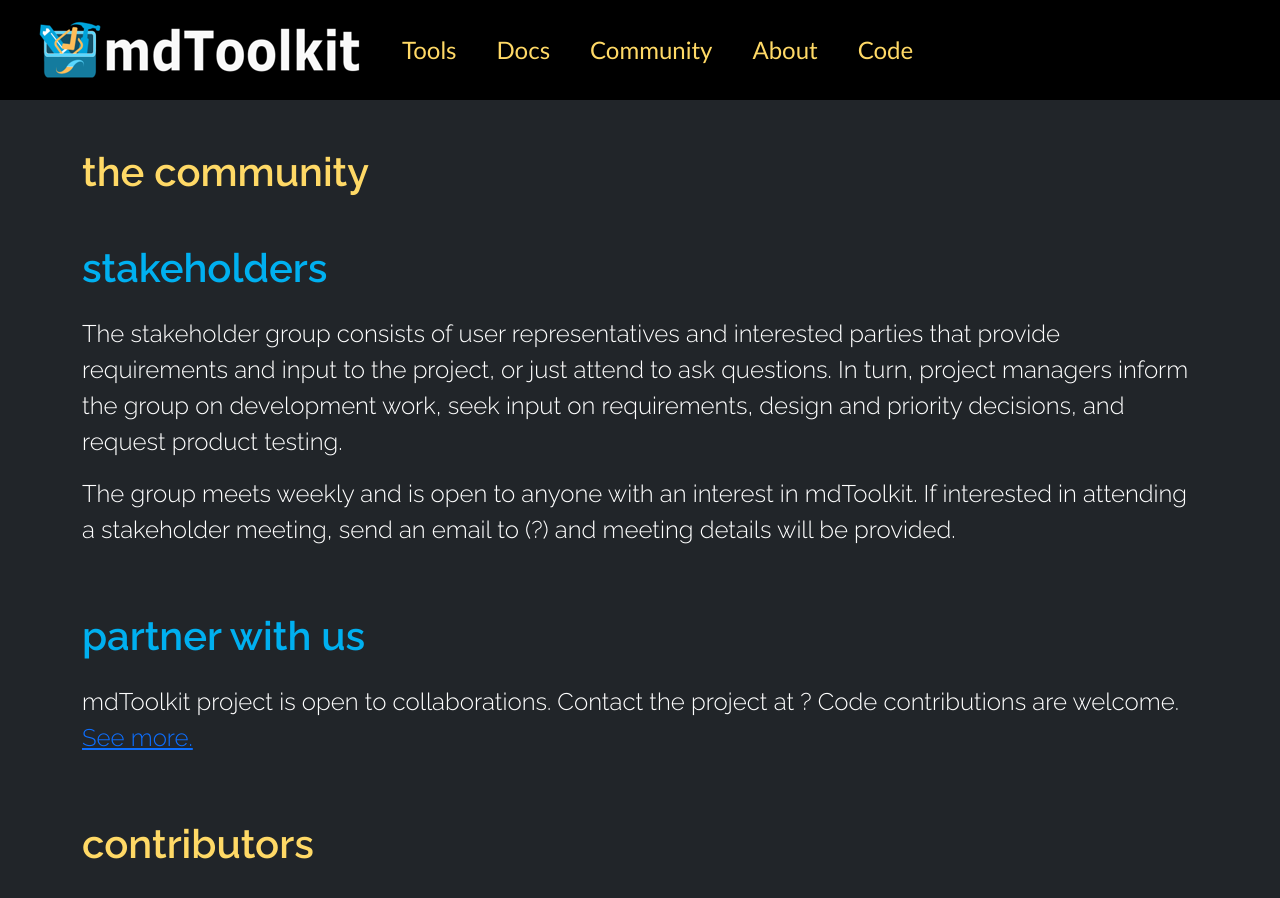
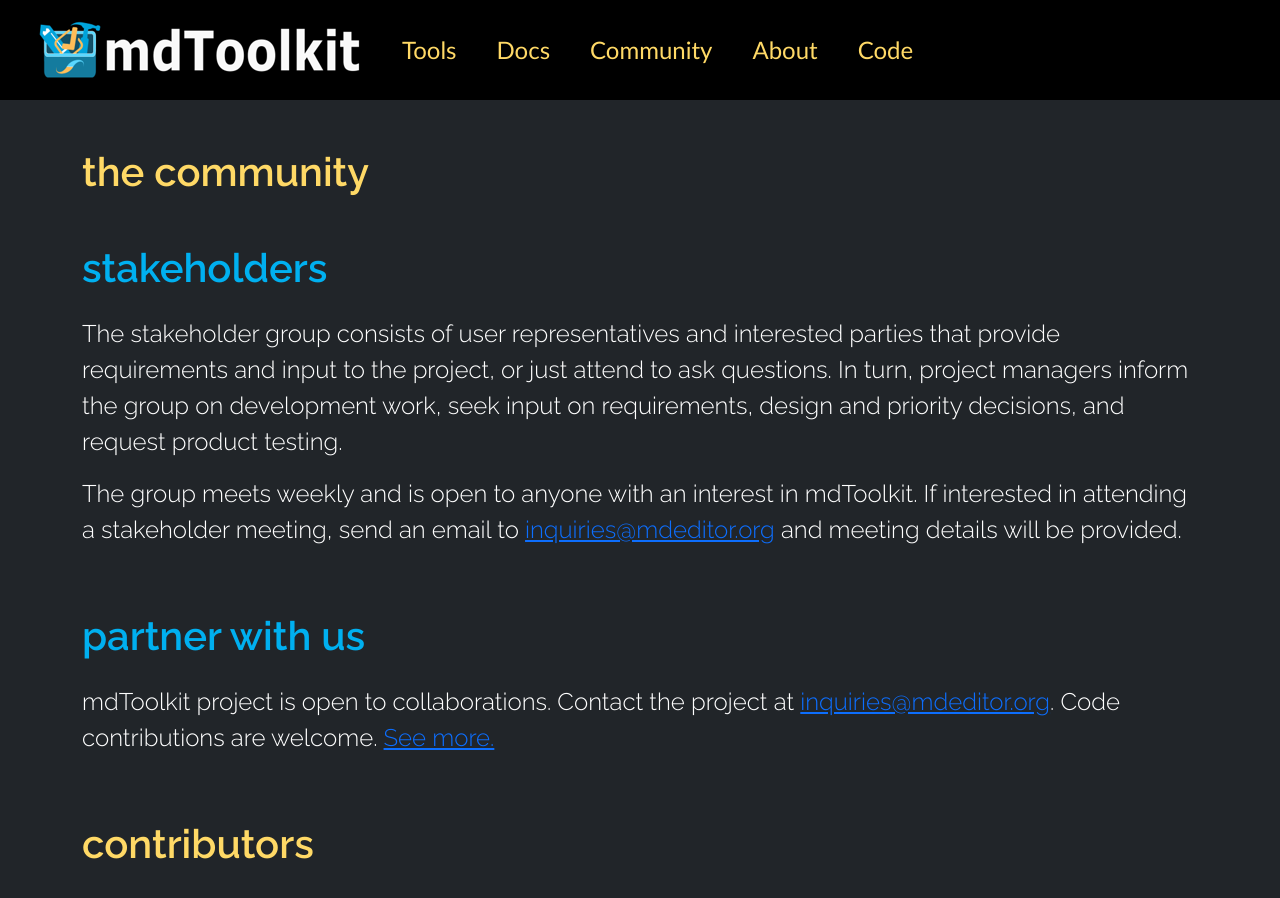
Before and after one commit to adiwg/mdToolkit-web, a Jekyll site: the page built from community.html, in a window 1280 px wide and 900 px high. Built offline with Jekyll 4.4.1, drawn with Linux system fonts in a browser that asks for light colours.

```diff
--- a/_includes/footer.html
+++ b/_includes/footer.html
@@ -12,9 +12,11 @@
       </div>
       <div class="col-sm d-flex flex-column fs-5">
         <p class="fw-bold footer-title">Participate</p>
-        <p>Subscribe</p>
-        <p><a href="community">Join the Stakeholders</a></p>
-        <p><a href="community/#partners">Partner With Us</a></p>
+        <p><a class="text-white text-decoration-none" href="https://groups.google.com/g/mdeditor-announce"
+            target="_blank">Subscribe</a>
+        </p>
+        <p><a class="text-white text-decoration-none" href="community">Join the Stakeholders</a></p>
+        <p><a class="text-white text-decoration-none" href="community/#partners">Partner With Us</a></p>
       </div>
       <div class="col-sm d-flex flex-column fs-5">
         <p class="fw-bold footer-title">Developers</p>
--- a/community.html
+++ b/community.html
@@ -16,7 +16,8 @@ title: Community
         </p>
         <p class="fs-4 text-white">
           The group meets weekly and is open to anyone with an interest in mdToolkit. If
-          interested in attending a stakeholder meeting, send an email to (?) and meeting
+          interested in attending a stakeholder meeting, send an email to <a
+            href="mailto:inquiries@mdeditor.org">inquiries@mdeditor.org</a> and meeting
           details will be provided.
         </p>
       </div>
@@ -25,7 +26,8 @@ title: Community
     <div class="row my-4 gap-5">
       <div class="col">
         <p class="fs-4 text-white">
-          mdToolkit project is open to collaborations. Contact the project at ? Code
+          mdToolkit project is open to collaborations. Contact the project at <a
+            href="mailto:inquiries@mdeditor.org">inquiries@mdeditor.org</a>. Code
           contributions are welcome. <a href="about/#partners">See more.</a>
         </p>
       </div>
```
Also changed, not shown: 6 other files.
